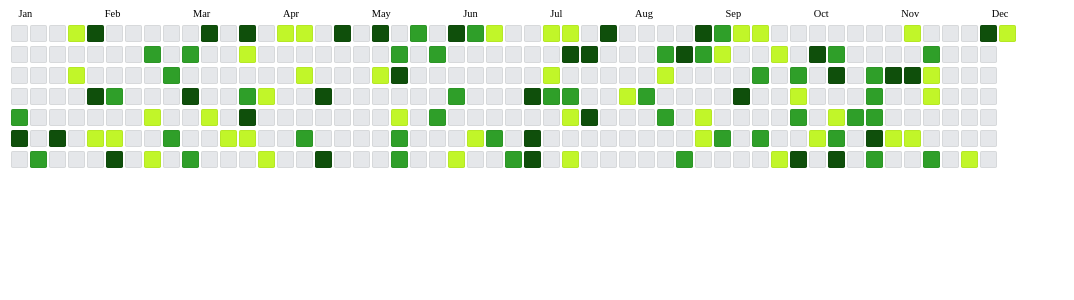
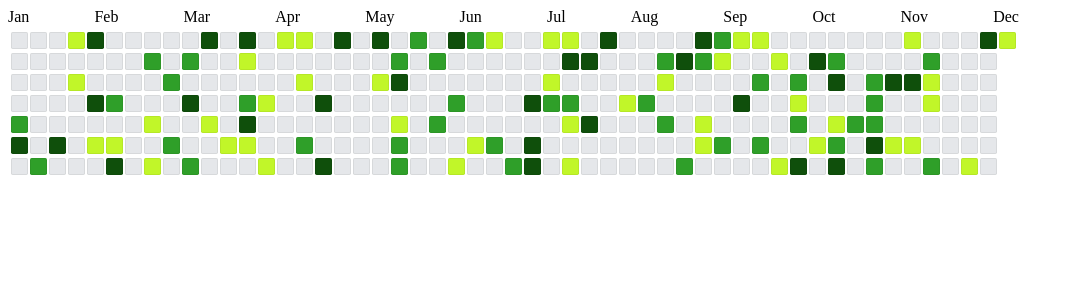
Before and after one commit to vuelcomponents/-vuel-frequency, a Vue app: page / in a window 1280 px wide. Shown: the top 300 px of the page, without its empty margins (0-1074 px from the left). Built offline with nearby package versions, Linux system fonts and the light colour scheme.

Commit message:
month label hide/show

```diff
--- a/package.json
+++ b/package.json
@@ -1,7 +1,7 @@
 {
   "name": "vuelfrequency",
   "private": false,
-  "version": "0.9g",
+  "version": "0.9.2",
   "license": "MIT",
   "type": "module",
   "scripts": {
--- a/src/App.vue
+++ b/src/App.vue
@@ -19,6 +19,7 @@ const onClicked = (data: OnClickedParam<(typeof randomData)[0]>) => {
           `${qty} contributions in ${date.toLocaleDateString()}`
       "
       size="l"
+      :hide-months="false"
     >
     </Frequency>
 </template>
--- a/src/components/Frequency.vue
+++ b/src/components/Frequency.vue
@@ -10,6 +10,7 @@ const props = defineProps<{
   data: any;
   label?: (date: Date, qty: number) => string;
   size?: "sm" | "l" | "xl" | "xs" | "us";
+  hideMonths?: boolean;
 }>();
 
 const getContributions = computed(() => {
@@ -49,13 +50,14 @@ onMounted(() => {
 
 <template>
   <section
-    style="max-width: fit-content; display: flex; flex-direction: column; overflow-x:auto"
+    style="display: grid; overflow-x:auto;width:auto; "
   >
-    <header style="display: flex; justify-content: space-between">
-      <div v-for="month in months" :key="month" class="frequency-month">
+    <div style="width:fit-content; height:fit-content">
+      <div style="display:flex; justify-content: space-between; width:auto" v-if="!hideMonths">
+        <div v-for="month in months" :key="month" >
           {{ month }}
         </div>
-    </header>
+      </div>
       <div class="frequency-container">
         <div
             v-for="(_days, index) in days"
@@ -72,5 +74,6 @@ onMounted(() => {
           />
         </div>
       </div>
+    </div>
   </section>
 </template>
```
Also changed, not shown: 1 other file (tests, documents, lock files or other folders). Lines whose indentation alone changed are shown as unchanged.
